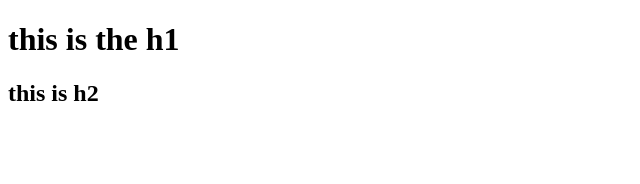
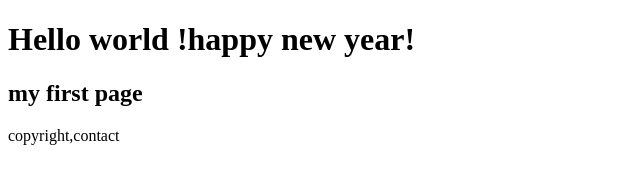
Before and after one commit to yogesh1230/csy1018f, a plain HTML site: page index.html in a window 1280 px wide. Shown: the whole page, without its empty margins (0-640 px from the left). Drawn offline with Linux system fonts and the light colour scheme.

Commit message:
index file added

```diff
--- a/index.html
+++ b/index.html
@@ -4,8 +4,12 @@
 	<title>my first webpage</title>
 </head>
 <body>
-	<h1>this is the h1</h1>
-	<h2>this is h2</h2>
+
+	<header><h1>Hello world !happy new year!</h1></header>
+
+	<section><h2>my first page</h2></section>
+
+	<footer>copyright,contact</footer>
 
 </body>
 </html>
```
